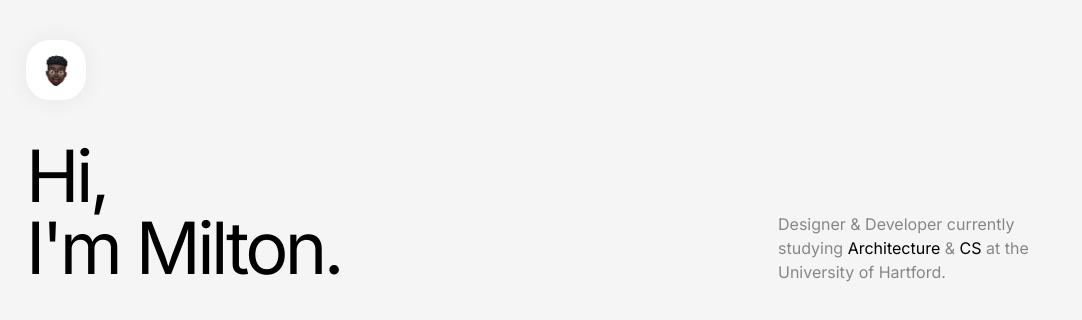
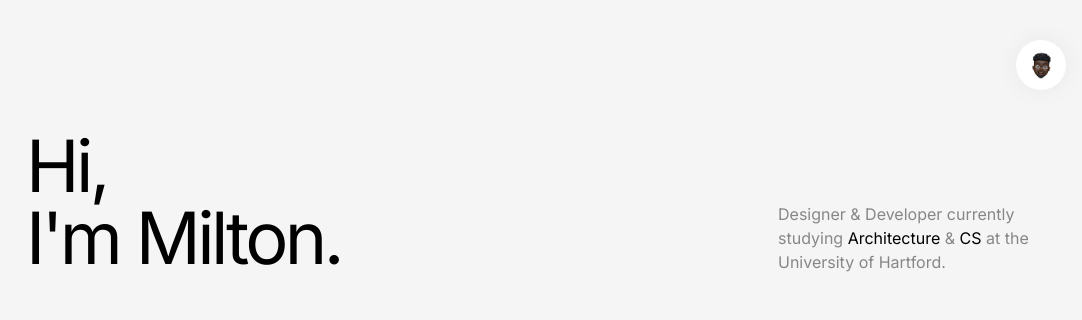
Before and after one commit to mmupfumir/mmupfumira-portfolio, a Next.js app in the folder port/: page / in a window 1280 px wide. Shown: the top 320 px of the page, without its empty margins (94-1176 px from the left). Built offline with nearby package versions, Linux system fonts and the light colour scheme.

Commit message:
Moved headshot

```diff
--- a/port/src/sections/Header.tsx
+++ b/port/src/sections/Header.tsx
@@ -9,9 +9,9 @@ export const Header = () => {
         <Image
           src={headshot}
           alt="Memoji"
-          width={60} // Adjust the width and height as needed
-          height={60} // Adjust the width and height as needed
-          className="rounded-3xl object-cover shadow-[0px_0px_20px_#E8E8E8]"
+          width={50} // Adjust the width and height as needed
+          height={50} // Adjust the width and height as needed
+          className="rounded-full object-cover shadow-[0px_0px_20px_#E8E8E8] ml-auto"
         />
       </div>
 
```
